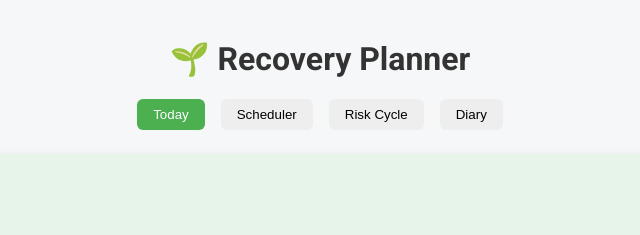
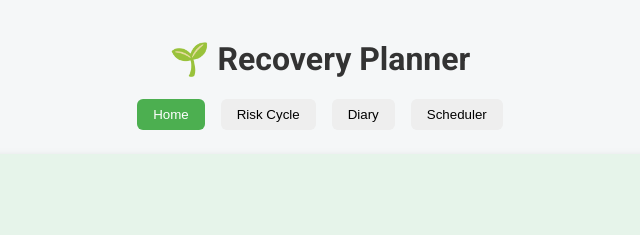
Before and after one commit to Tom1991/recovery-planner, a website: page public/index.html in a window 1280 px wide. Shown: the top 235 px of the page, 320-960 px from the left. Drawn offline with Linux system fonts and the light colour scheme; no server answers.

Commit message:
minor text and format changes.

```diff
--- a/public/index.html
+++ b/public/index.html
@@ -107,10 +107,10 @@
 
 <!-- Tabs -->
 <div id="nav" style="display:flex; gap:16px; margin-bottom:24px; justify-content:center;">
-  <button class="tabBtn active" onclick="showTab('today')">Today</button>
-  <button class="tabBtn" onclick="showTab('schedule')">Scheduler</button>
+  <button class="tabBtn active" onclick="showTab('today')">Home</button>
   <button class="tabBtn" onclick="showTab('risk')">Risk Cycle</button>
   <button class="tabBtn" onclick="showTab('diary')">Diary</button>
+  <button class="tabBtn" onclick="showTab('schedule')">Scheduler</button>
 </div>
 
 <!-- Today Tab -->
```
